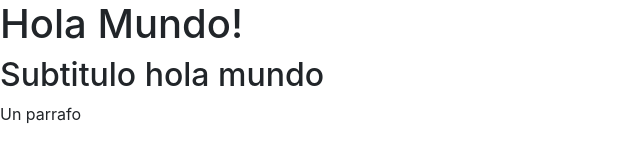
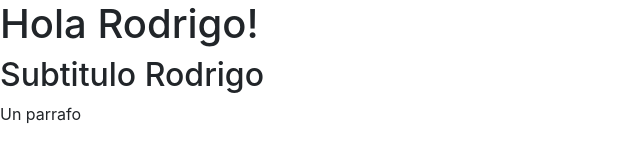
Before and after one commit to max-matrix/c3git, a plain HTML site: page index.html in a window 1280 px wide. Shown: the whole page, without its empty margins (0-640 px from the left). Drawn offline with nearby package versions, Linux system fonts and the light colour scheme.

Commit message:
Nuevo cambio Rodrigo

```diff
--- a/index.html
+++ b/index.html
@@ -7,8 +7,8 @@
     <title>Git desde Cero</title>
 </head>
 <body>
-    <h1>Hola Mundo!</h1>
-    <h2>Subtitulo hola mundo</h2>
+    <h1>Hola Rodrigo!</h1>
+    <h2>Subtitulo Rodrigo</h2>
     <p>Un parrafo</p>
 
     <script src="https://code.jquery.com/jquery-3.4.1.slim.min.js" integrity="sha384-J6qa4849blE2+poT4WnyKhv5vZF5SrPo0iEjwBvKU7imGFAV0wwj1yYfoRSJoZ+n" crossorigin="anonymous"></script>
```
